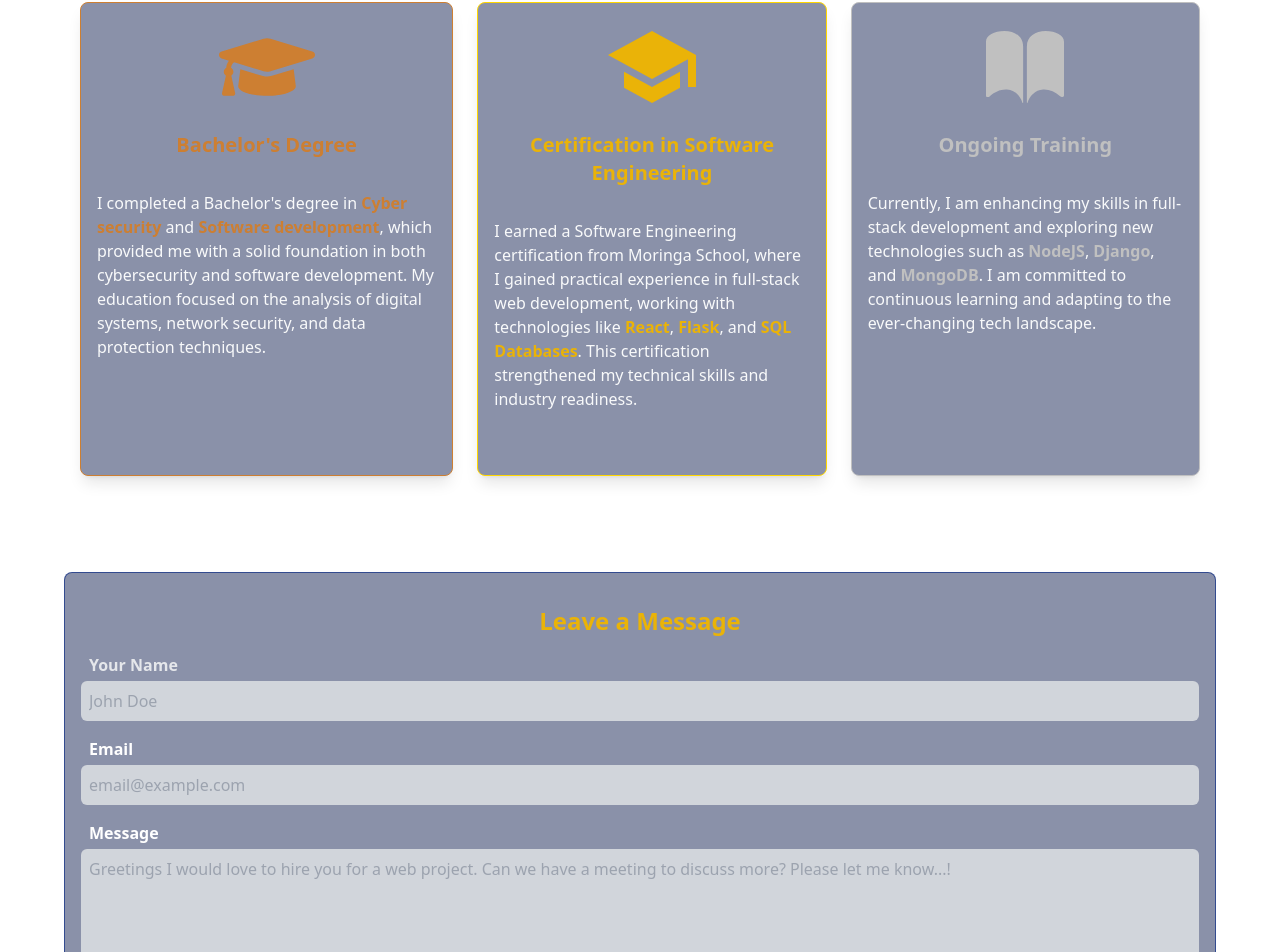
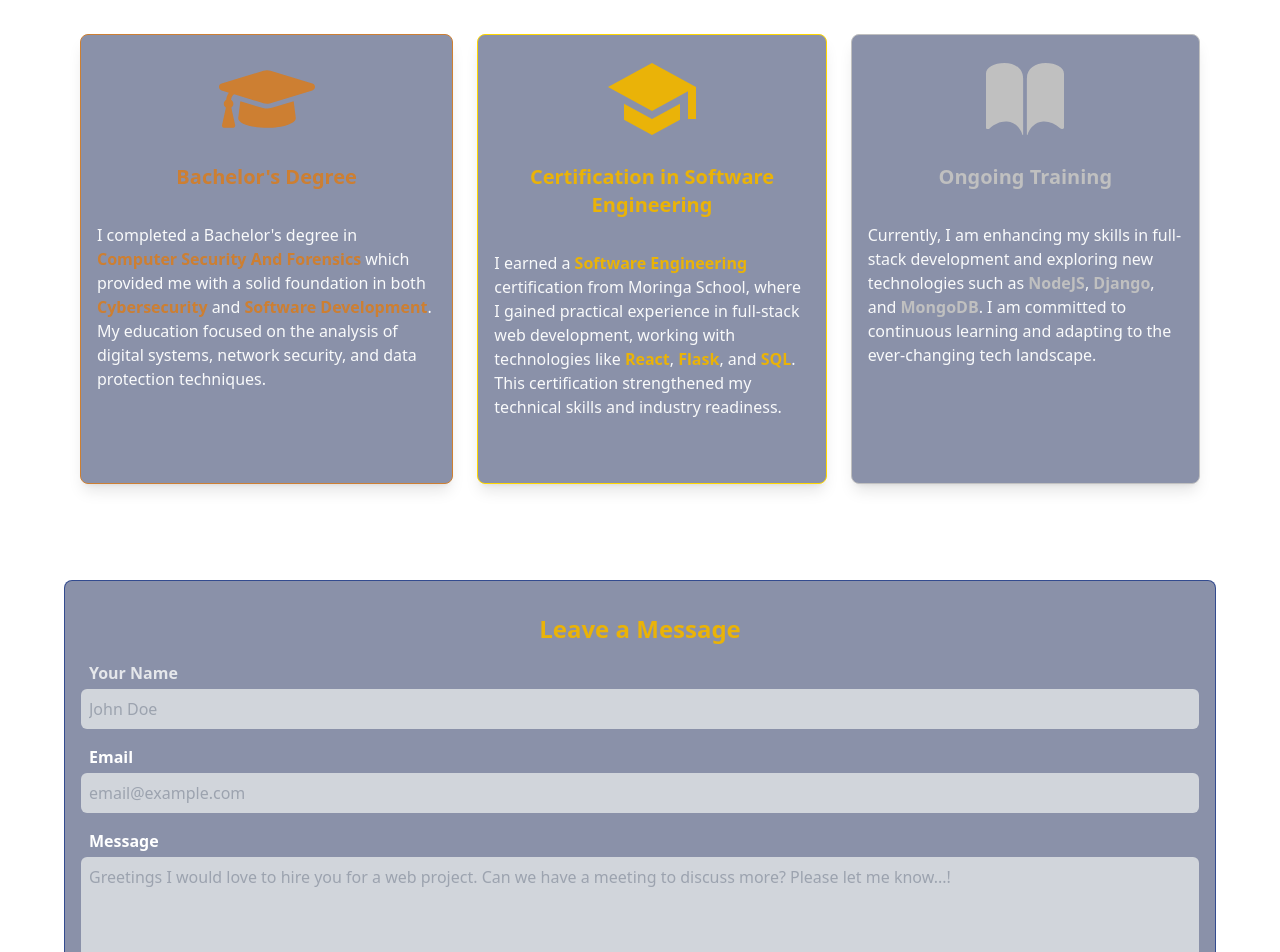
Before and after one commit to jimmindungu3/react-portfolio, a React (Vite) app in the folder Frontend/: page / in a window 1280 px wide. Shown: the part 6413-7365 px from the top of the page. Built offline with nearby package versions, Linux system fonts and the light colour scheme.

Commit message:
mx in skills and education

```diff
--- a/Frontend/src/components/Education.jsx
+++ b/Frontend/src/components/Education.jsx
@@ -18,7 +18,7 @@ const Education = () => {
               Bachelor's Degree
             </h2>
             <p className='text-gray-50 flex-grow'>
-              I completed a Bachelor's degree in <span className='font-semibold text-bronze'>Cyber security</span> and <span className='font-semibold text-bronze'>Software development</span>, which provided me with a solid foundation in both cybersecurity and software development. My education focused on the analysis of digital systems, network security, and data protection techniques.
+              I completed a Bachelor's degree in <span className='font-semibold text-bronze'>Computer Security And Forensics</span> which provided me with a solid foundation in both <span className='font-semibold text-bronze'>Cybersecurity</span> and <span className='font-semibold text-bronze'>Software Development</span>. My education focused on the analysis of digital systems, network security, and data protection techniques.
             </p>
           </div>
         </div>
@@ -30,7 +30,7 @@ const Education = () => {
               Certification in Software Engineering
             </h2>
             <p className='text-gray-50 flex-grow'>
-              I earned a Software Engineering certification from Moringa School, where I gained practical experience in full-stack web development, working with technologies like <span className='font-semibold text-yellow-500'>React</span>, <span className='font-semibold text-yellow-500'>Flask</span>, and <span className='font-semibold text-yellow-500'>SQL Databases</span>. This certification strengthened my technical skills and industry readiness.
+              I earned a <span className='font-semibold text-yellow-500'>Software Engineering</span> certification from Moringa School, where I gained practical experience in full-stack web development, working with technologies like <span className='font-semibold text-yellow-500'>React</span>, <span className='font-semibold text-yellow-500'>Flask</span>, and <span className='font-semibold text-yellow-500'>SQL</span>. This certification strengthened my technical skills and industry readiness.
             </p>
           </div>
         </div>
--- a/Frontend/src/components/Skills.jsx
+++ b/Frontend/src/components/Skills.jsx
@@ -2,7 +2,8 @@ import React from "react";
 
 const Skills = () => {
   return (
-    <div className=" mb-36 mt-36 text-gray-200 max-w-96 mx-auto rounded-md md:max-w-6xl md:mb-16">
+    <div className="mb-36 mt-36 text-gray-200 max-w-96 mx-auto md:max-w-6xl md:mb-24 md:px-4">
+      <div className="mx-4">
         <div>
           <h1 className="mb-8 text-gray-200 font-bold text-center text-2xl">
             Skills and Tools
@@ -130,6 +131,7 @@ const Skills = () => {
           </div>
         </div>
       </div>
+    </div>
   );
 };
 
```
Lines whose indentation alone changed are shown as unchanged.
